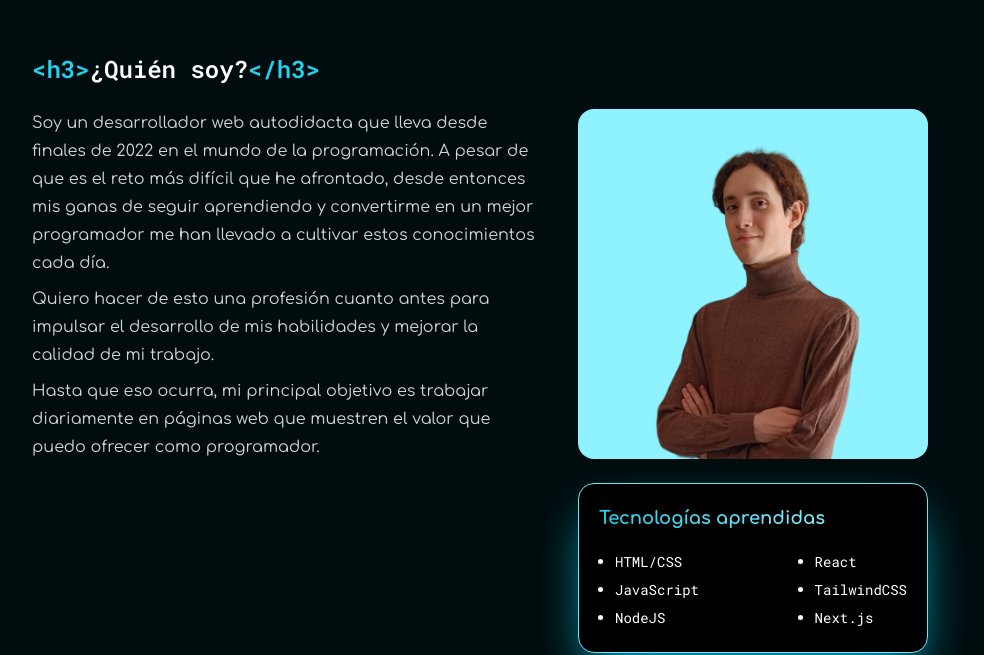
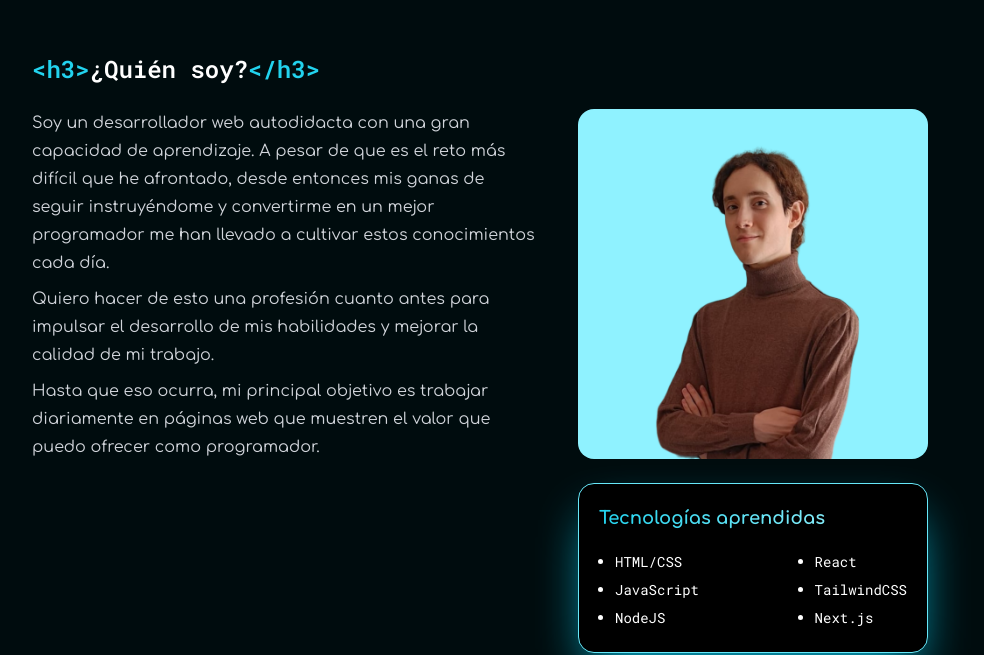
Before and after one commit to CronoCode120/legacy_portfolio, a Next.js app: page / in a window 1280 px wide. Shown: the part 795-1450 px from the top of the page, without its empty margins (160-1144 px from the left). Built offline with nearby package versions, Linux system fonts and the light colour scheme.

Commit message:
changed description and added cv

```diff
--- a/app/page.js
+++ b/app/page.js
@@ -104,13 +104,14 @@ export default function Home() {
             <Link href={'https://github.com/CronoCode120'} target="_blank" title="Mi perfil de Github" className="hover:text-cyan-300 cursor-pointer ml-6"><FontAwesomeIcon icon={faGithub} size="2xl"/></Link>
           </div>
         </Fade>
+        <a href={'/cv.pdf'} target="_blank"><button type="button" className=" absolute mt-8 bg-cyan-400 text-black max-sm:text-sm font-semibold p-2 rounded-xl font-comfortaa max-sm:shadow-lg max-sm:shadow-cyan-500 hover:shadow-lg hover:shadow-cyan-500 transition-all duration-200 hover:bg-cyan-300">Currículum</button></a>
       </header>
       <section id="about" className="ml-5 sm:ml-6 mr-5 sm:mr-0 md:ml-0 mt-12 md:flex md:justify-evenly md:items-center">
         <div className="md:w-full flex flex-col justify-center items-start">
           <h3 className="w-full text-center sm:text-left sm:w-fit mb-6 font-semibold text-xl sm:text-2xl before:content-['<h3>'] before:text-cyan-400 after:content-['</h3>'] after:text-cyan-400 font-roboto w-fit">¿Quién soy?</h3>
           <div className="sm:w-[80%] md:w-full md:flex md:items-start md:justify-center">
             <div className="mb-6 text-gray-300 font-comfortaa md:mr-10">
-              <p className="mb-2 leading-7 max-sm:text-sm">Soy un desarrollador web autodidacta que lleva desde finales de 2022 en el mundo de la programación. A pesar de que es el reto más difícil que he afrontado, desde entonces mis ganas de seguir aprendiendo y convertirme en un mejor programador me han llevado a cultivar estos conocimientos cada día.</p>
+              <p className="mb-2 leading-7 max-sm:text-sm">Soy un desarrollador web autodidacta con una gran capacidad de aprendizaje. A pesar de que es el reto más difícil que he afrontado, desde entonces mis ganas de seguir instruyéndome y convertirme en un mejor programador me han llevado a cultivar estos conocimientos cada día.</p>
               <p className="mb-2 leading-7 max-sm:text-sm md:text-md">Quiero hacer de esto una profesión cuanto antes para impulsar el desarrollo de mis habilidades y mejorar la calidad de mi trabajo.</p>
               <p className="leading-7 max-sm:text-sm">Hasta que eso ocurra, mi principal objetivo es trabajar diariamente en páginas web que muestren el valor que puedo ofrecer como programador.</p>
             </div>
```
Also changed, not shown: 1 other file (tests, documents, lock files or other folders).
